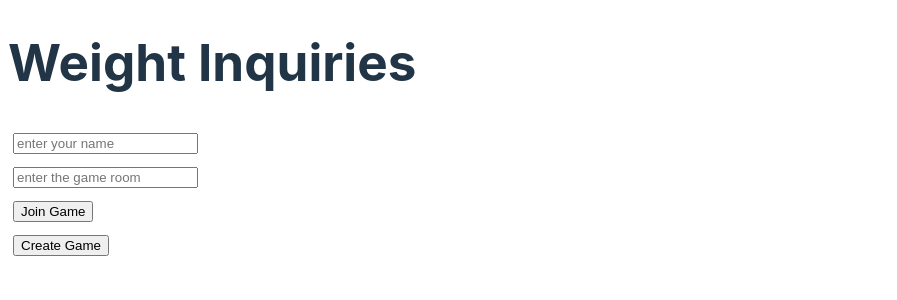
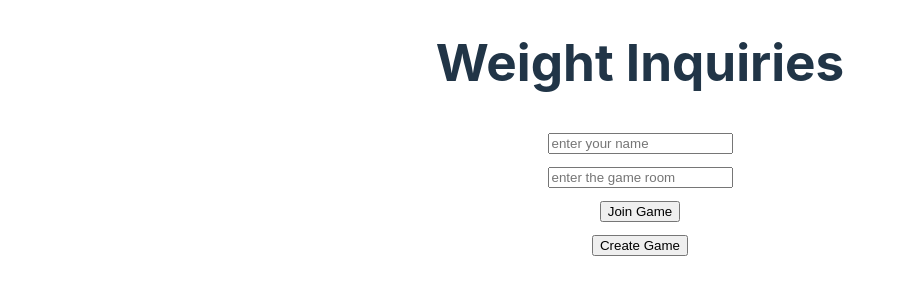
Before and after one commit to lukemcneil/the-election-game, a SvelteKit app in the folder client-svelte/: page / in a window 1280 px wide. Shown: the top 300 px of the page, without its empty margins (0-897 px from the left). Built offline with nearby package versions, Linux system fonts and the light colour scheme.

Commit message:
centered everything

```diff
--- a/client-svelte/src/app.css
+++ b/client-svelte/src/app.css
@@ -33,6 +33,13 @@ body {
 h1 {
   font-size: 3.2em;
   line-height: 1.1;
+  text-align: center;
+}
+
+h2 {
+  font-size: 2.2em;
+  line-height: 1.1;
+  text-align: center;
 }
 
 .card {
@@ -80,4 +87,5 @@ button:focus-visible {
 
 div {
   padding: 5px;
+  text-align: center;
 }
--- a/client-svelte/src/routes/guess/+page.svelte
+++ b/client-svelte/src/routes/guess/+page.svelte
@@ -163,6 +163,8 @@
         </div>
     {/if}
     {#if has_guessed == "true"}
-        wait for the other people
+        <div>
+            wait for the other people
+        </div>
     {/if}
 </main>
```
